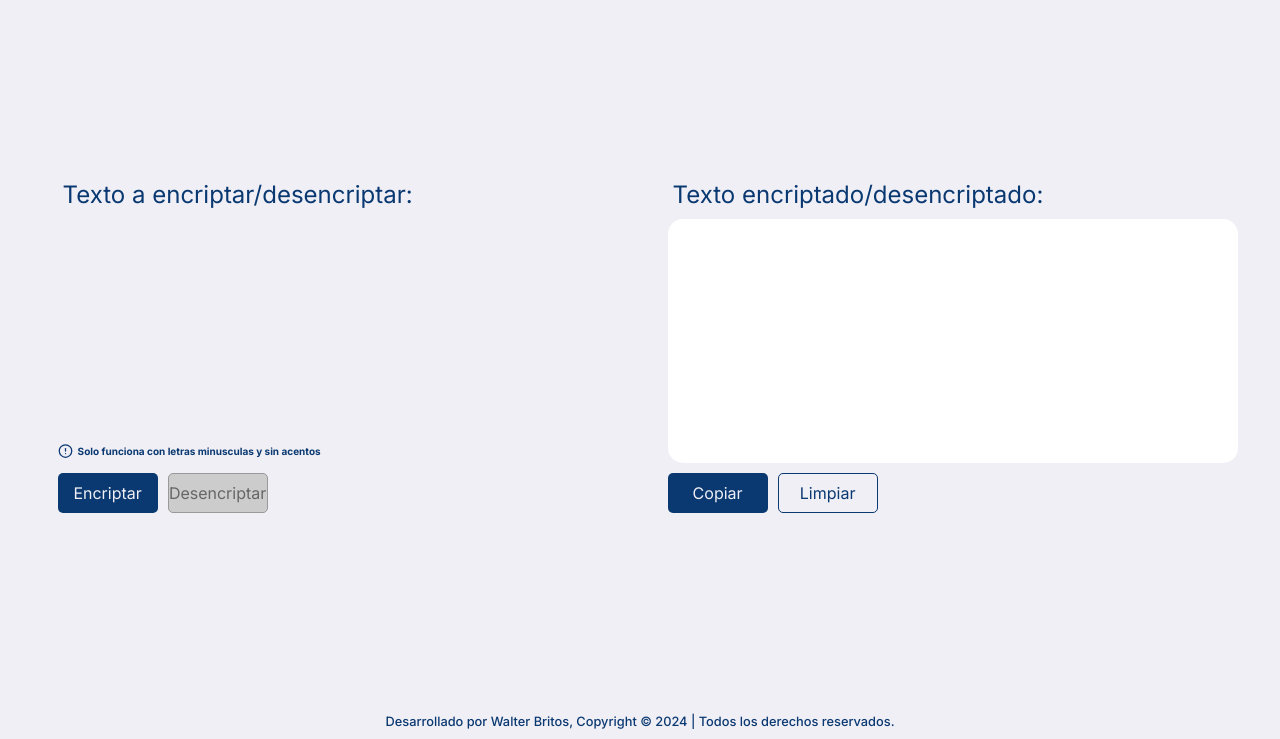
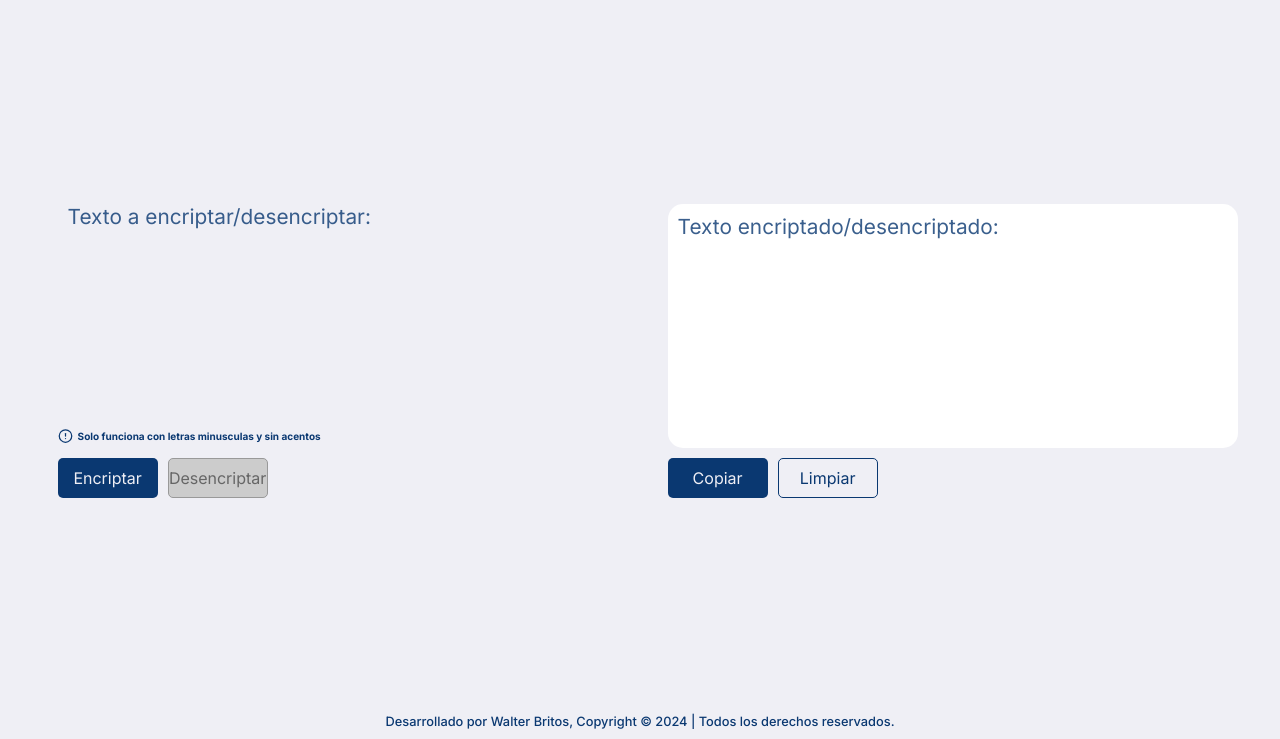
Before and after one commit to Walter-Britos1/challenge1-alura, a plain HTML site: page index.html in a window 1280 px wide. Shown: the part 61-800 px from the top of the page. Drawn offline with Linux system fonts and the light colour scheme.

Commit message:
refactoring html structure and styles

```diff
--- a/index.html
+++ b/index.html
@@ -30,8 +30,9 @@
             <section class="main__content">
                 <div class="main__div">
                     <form class="main__form" id="textForm">
-                        <label for="inputText">Texto a encriptar/desencriptar:</label>
-                        <textarea class="text__descrypt" id="inputText" name="inputText" rows="10" cols="90"></textarea>
+                        <label for="inputText"></label>
+                        <textarea class="text__descrypt" id="inputText" name="inputText" rows="10" cols="90"
+                            placeholder="Texto a encriptar/desencriptar:"></textarea>
                     </form>
                     <span>
                         <svg xmlns="http://www.w3.org/2000/svg" width="15" height="24" viewBox="0 0 24 24" fill="none"
@@ -51,9 +52,10 @@
                 </div>
 
                 <div class="output__container" id="outputTextContainer">
-                    <label for="outputText">Texto encriptado/desencriptado:</label>
+                    <label for="outputText"></label>
                     <div class="spinner" id="spinner"></div>
-                    <textarea class="text__encrypt" id="outputText" name="outputText" rows="10" cols="70" readonly></textarea>
+                    <textarea class="text__encrypt" id="outputText" name="outputText" rows="10" cols="70"
+                        placeholder="Texto encriptado/desencriptado:" readonly></textarea>
                     <div id="emptyTextWarning" class="empty-text-warning">
                         No se detectó ningún texto para encriptar.
                     </div>
--- a/styles/style.css
+++ b/styles/style.css
@@ -36,10 +36,10 @@
   text-align: center;
 }
 
-label {
-  font-size: 1.5rem;
-  margin-left: 5px;
+textarea::placeholder {
   color: var(--primary-color);
+  opacity: 0.8;
+  font-size: 1.3rem; /* 16px */
 }
 
 .main__container {
```
